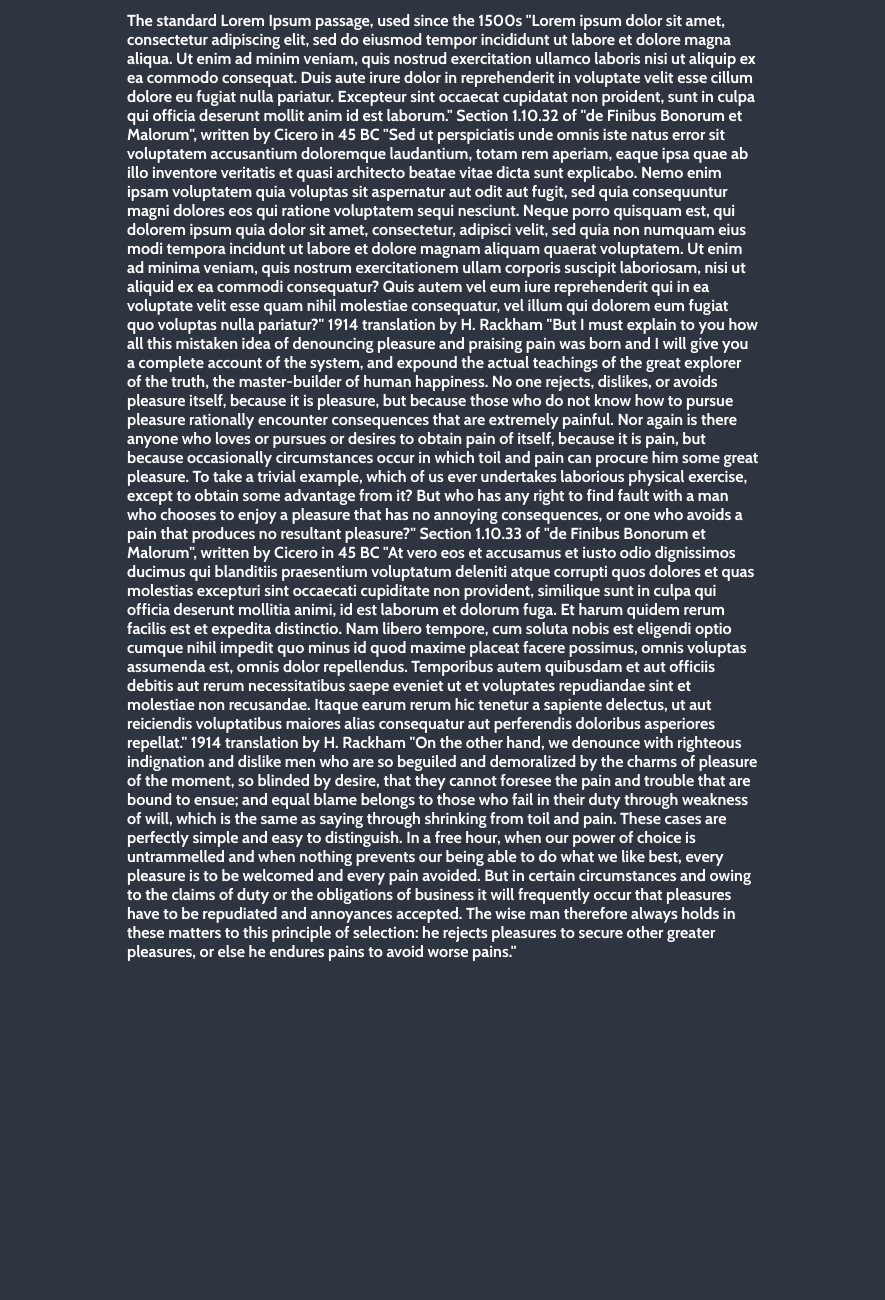
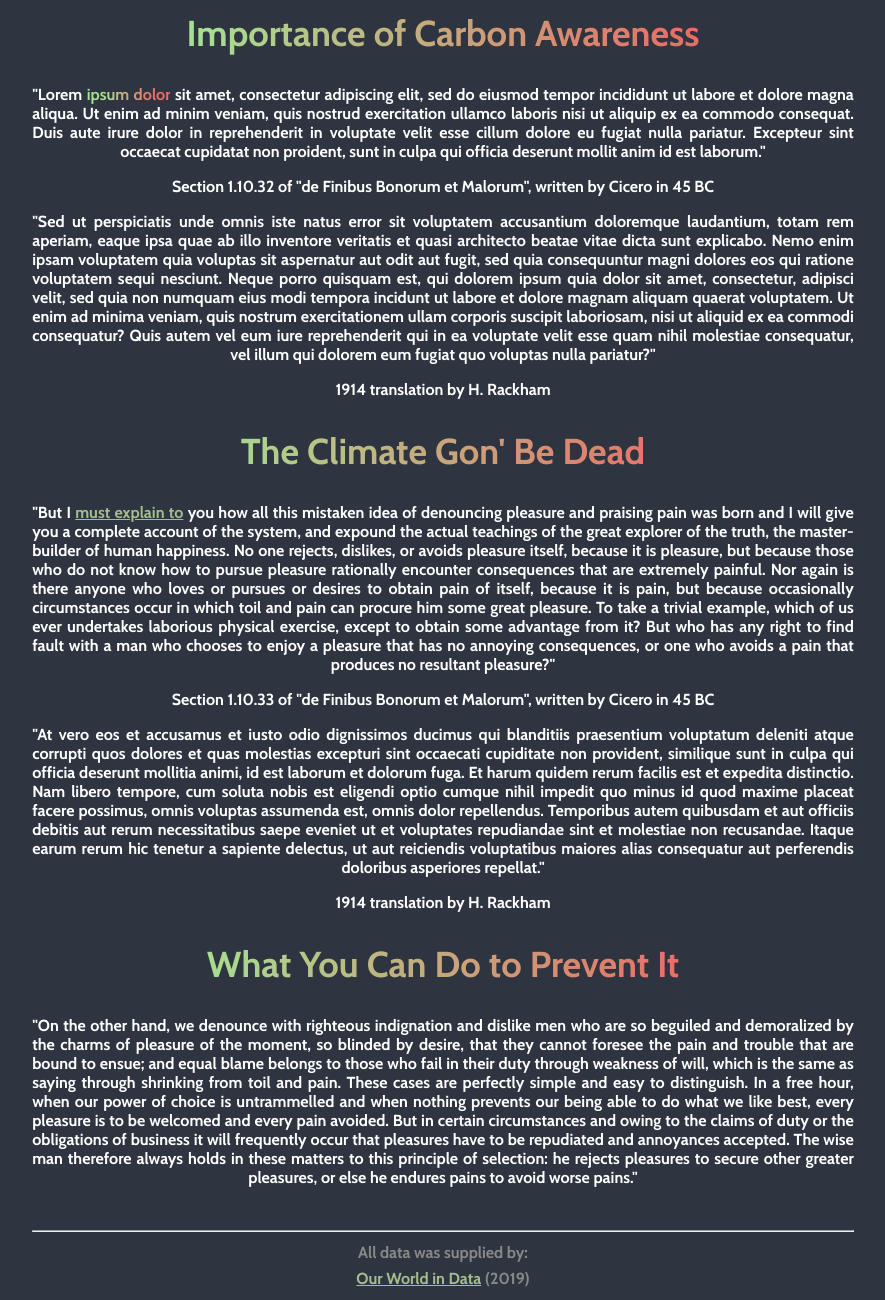
Before and after one commit to benstigsen/DDU-Global-Emissions, a plain HTML site: page index.html in a window 1280 px wide. Shown: the part 111-1411 px from the top of the page, without its empty margins (197-1082 px from the left). Before the commit the page ends 1088 px from the top, so only its background shows below. Drawn offline with nearby package versions, Linux system fonts and the light colour scheme; some packages are replaced by stand-ins of ours; a script that the page names is missing.

Commit message:
Changed styling

```diff
--- a/assets/css/map.css
+++ b/assets/css/map.css
@@ -1,4 +1,6 @@
 /*! svgMap | https://github.com/StephanWagner/svgMap | MIT License | Copyright Stephan Wagner | https://stephanwagner.me */
+@import url('https://fonts.googleapis.com/css2?family=Cabin:wght@700&display=swap');
+
 .svgMap-map-wrapper {
   position: relative;
   width: 100%;
@@ -131,16 +133,23 @@
 }
 
 .svgMap-tooltip {
+  font-family: 'Cabin', sans-serif;
   box-shadow: 0 0 3px rgba(0, 0, 0, 0.2);
   position: absolute;
   z-index: 2;
   border-radius: 2px;
-  background: #fff;
+  //background: #fff;
+  background: #3b4252;
+  color: #ffffff;
   transform: translate(-50%, -100%);
-  border-bottom: 1px solid #000;
+  //border: 1px solid #000;
+  -moz-box-shadow:    inset 0 0 2px #000000;
+  -webkit-box-shadow: inset 0 0 2px #000000;
+  box-shadow:         inset 0 0 2px #000000;
   display: none;
   pointer-events: none;
   min-width: 60px;
+  border-radius: 25px;
 }
 
 .svgMap-tooltip.svgMap-tooltip-flipped {
@@ -191,7 +200,7 @@
   white-space: nowrap;
   text-align: center;
   font-size: 14px;
-  color: #777;
+  color: #777777;
   margin: -5px 0 0;
 }
 
@@ -207,7 +216,8 @@
 }
 
 .svgMap-tooltip .svgMap-tooltip-content table td span {
-  color: #111;
+  //color: #111;
+  color: #ffffff;
 }
 
 .svgMap-tooltip .svgMap-tooltip-content table td:first-child {
--- a/assets/css/style.css
+++ b/assets/css/style.css
@@ -15,16 +15,54 @@ body {
 }
 
 #description {
+  /*
+  text-align: center;
+  */
+  text-align: justify;
+  text-align-last: center;
   font-family: 'Cabin', sans-serif;
   color: #ffffff;
-  width: 50%;
+  width: 65%;
   margin-left: auto;
   margin-right: auto;
 }
 
+#description a {
+  color: #a3be8c;
+}
+
+#description b {
+  background:linear-gradient(0deg,#a5e091 20%,#e96d65 80%);
+  background:-webkit-linear-gradient(0deg,#a5e091 20%,#e96d65 80%);
+  -webkit-background-clip: text;
+  -webkit-text-fill-color: transparent;
+}
+
+h2 {
+  font-size: 36px;
+  background:linear-gradient(0deg,#a5e091 20%,#e96d65 80%);
+  background:-webkit-linear-gradient(0deg,#a5e091 20%,#e96d65 80%);
+  -webkit-background-clip: text;
+  -webkit-text-fill-color: transparent;
+}
+
+footer {
+  font-family: 'Cabin', sans-serif;
+  text-align: center;
+  color: #888888;
+}
+
+footer p {
+  line-height: 10px
+}
+
+footer a {
+  color: #a3be8c;
+}
+
 #svgMap {
   border-radius: 100px;
-  width: 50%;
+  width: 65%;
   margin-left: auto;
   margin-right: auto;
 }
--- a/index.html
+++ b/index.html
@@ -10,25 +10,32 @@
     <h1 id="title">GLOBAL CARBON EMISSIONS</h1>
     <div id="svgMap"></div>
 
-    <main>
-<p id="description">
-The standard Lorem Ipsum passage, used since the 1500s
+    <main id="description">
+      <h2>Importance of Carbon Awareness</h2>
 
-"Lorem ipsum dolor sit amet, consectetur adipiscing elit, sed do eiusmod tempor incididunt ut labore et dolore magna aliqua. Ut enim ad minim veniam, quis nostrud exercitation ullamco laboris nisi ut aliquip ex ea commodo consequat. Duis aute irure dolor in reprehenderit in voluptate velit esse cillum dolore eu fugiat nulla pariatur. Excepteur sint occaecat cupidatat non proident, sunt in culpa qui officia deserunt mollit anim id est laborum."
-Section 1.10.32 of "de Finibus Bonorum et Malorum", written by Cicero in 45 BC
+      <p>"Lorem <b>ipsum dolor</b> sit amet, consectetur adipiscing elit, sed do eiusmod tempor incididunt ut labore et dolore magna aliqua. Ut enim ad minim veniam, quis nostrud exercitation ullamco laboris nisi ut aliquip ex ea commodo consequat. Duis aute irure dolor in reprehenderit in voluptate velit esse cillum dolore eu fugiat nulla pariatur. Excepteur sint occaecat cupidatat non proident, sunt in culpa qui officia deserunt mollit anim id est laborum."
+      <p>Section 1.10.32 of "de Finibus Bonorum et Malorum", written by Cicero in 45 BC</p>
 
-"Sed ut perspiciatis unde omnis iste natus error sit voluptatem accusantium doloremque laudantium, totam rem aperiam, eaque ipsa quae ab illo inventore veritatis et quasi architecto beatae vitae dicta sunt explicabo. Nemo enim ipsam voluptatem quia voluptas sit aspernatur aut odit aut fugit, sed quia consequuntur magni dolores eos qui ratione voluptatem sequi nesciunt. Neque porro quisquam est, qui dolorem ipsum quia dolor sit amet, consectetur, adipisci velit, sed quia non numquam eius modi tempora incidunt ut labore et dolore magnam aliquam quaerat voluptatem. Ut enim ad minima veniam, quis nostrum exercitationem ullam corporis suscipit laboriosam, nisi ut aliquid ex ea commodi consequatur? Quis autem vel eum iure reprehenderit qui in ea voluptate velit esse quam nihil molestiae consequatur, vel illum qui dolorem eum fugiat quo voluptas nulla pariatur?"
-1914 translation by H. Rackham
+      <p>"Sed ut perspiciatis unde omnis iste natus error sit voluptatem accusantium doloremque laudantium, totam rem aperiam, eaque ipsa quae ab illo inventore veritatis et quasi architecto beatae vitae dicta sunt explicabo. Nemo enim ipsam voluptatem quia voluptas sit aspernatur aut odit aut fugit, sed quia consequuntur magni dolores eos qui ratione voluptatem sequi nesciunt. Neque porro quisquam est, qui dolorem ipsum quia dolor sit amet, consectetur, adipisci velit, sed quia non numquam eius modi tempora incidunt ut labore et dolore magnam aliquam quaerat voluptatem. Ut enim ad minima veniam, quis nostrum exercitationem ullam corporis suscipit laboriosam, nisi ut aliquid ex ea commodi consequatur? Quis autem vel eum iure reprehenderit qui in ea voluptate velit esse quam nihil molestiae consequatur, vel illum qui dolorem eum fugiat quo voluptas nulla pariatur?"</p>
+      <p>1914 translation by H. Rackham</p>
 
-"But I must explain to you how all this mistaken idea of denouncing pleasure and praising pain was born and I will give you a complete account of the system, and expound the actual teachings of the great explorer of the truth, the master-builder of human happiness. No one rejects, dislikes, or avoids pleasure itself, because it is pleasure, but because those who do not know how to pursue pleasure rationally encounter consequences that are extremely painful. Nor again is there anyone who loves or pursues or desires to obtain pain of itself, because it is pain, but because occasionally circumstances occur in which toil and pain can procure him some great pleasure. To take a trivial example, which of us ever undertakes laborious physical exercise, except to obtain some advantage from it? But who has any right to find fault with a man who chooses to enjoy a pleasure that has no annoying consequences, or one who avoids a pain that produces no resultant pleasure?"
-Section 1.10.33 of "de Finibus Bonorum et Malorum", written by Cicero in 45 BC
+      <h2>The Climate Gon' Be Dead</h2>
+      <p>"But I <a href="test.com">must explain to</a> you how all this mistaken idea of denouncing pleasure and praising pain was born and I will give you a complete account of the system, and expound the actual teachings of the great explorer of the truth, the master-builder of human happiness. No one rejects, dislikes, or avoids pleasure itself, because it is pleasure, but because those who do not know how to pursue pleasure rationally encounter consequences that are extremely painful. Nor again is there anyone who loves or pursues or desires to obtain pain of itself, because it is pain, but because occasionally circumstances occur in which toil and pain can procure him some great pleasure. To take a trivial example, which of us ever undertakes laborious physical exercise, except to obtain some advantage from it? But who has any right to find fault with a man who chooses to enjoy a pleasure that has no annoying consequences, or one who avoids a pain that produces no resultant pleasure?"</p>
+      <p>Section 1.10.33 of "de Finibus Bonorum et Malorum", written by Cicero in 45 BC</p>
 
-"At vero eos et accusamus et iusto odio dignissimos ducimus qui blanditiis praesentium voluptatum deleniti atque corrupti quos dolores et quas molestias excepturi sint occaecati cupiditate non provident, similique sunt in culpa qui officia deserunt mollitia animi, id est laborum et dolorum fuga. Et harum quidem rerum facilis est et expedita distinctio. Nam libero tempore, cum soluta nobis est eligendi optio cumque nihil impedit quo minus id quod maxime placeat facere possimus, omnis voluptas assumenda est, omnis dolor repellendus. Temporibus autem quibusdam et aut officiis debitis aut rerum necessitatibus saepe eveniet ut et voluptates repudiandae sint et molestiae non recusandae. Itaque earum rerum hic tenetur a sapiente delectus, ut aut reiciendis voluptatibus maiores alias consequatur aut perferendis doloribus asperiores repellat."
-1914 translation by H. Rackham
+      <p>"At vero eos et accusamus et iusto odio dignissimos ducimus qui blanditiis praesentium voluptatum deleniti atque corrupti quos dolores et quas molestias excepturi sint occaecati cupiditate non provident, similique sunt in culpa qui officia deserunt mollitia animi, id est laborum et dolorum fuga. Et harum quidem rerum facilis est et expedita distinctio. Nam libero tempore, cum soluta nobis est eligendi optio cumque nihil impedit quo minus id quod maxime placeat facere possimus, omnis voluptas assumenda est, omnis dolor repellendus. Temporibus autem quibusdam et aut officiis debitis aut rerum necessitatibus saepe eveniet ut et voluptates repudiandae sint et molestiae non recusandae. Itaque earum rerum hic tenetur a sapiente delectus, ut aut reiciendis voluptatibus maiores alias consequatur aut perferendis doloribus asperiores repellat."</p>
+      <p>1914 translation by H. Rackham</p>
 
-"On the other hand, we denounce with righteous indignation and dislike men who are so beguiled and demoralized by the charms of pleasure of the moment, so blinded by desire, that they cannot foresee the pain and trouble that are bound to ensue; and equal blame belongs to those who fail in their duty through weakness of will, which is the same as saying through shrinking from toil and pain. These cases are perfectly simple and easy to distinguish. In a free hour, when our power of choice is untrammelled and when nothing prevents our being able to do what we like best, every pleasure is to be welcomed and every pain avoided. But in certain circumstances and owing to the claims of duty or the obligations of business it will frequently occur that pleasures have to be repudiated and annoyances accepted. The wise man therefore always holds in these matters to this principle of selection: he rejects pleasures to secure other greater pleasures, or else he endures pains to avoid worse pains."
-</p>
+      <h2>What You Can Do to Prevent It</h2>
+      <p>"On the other hand, we denounce with righteous indignation and dislike men who are so beguiled and demoralized by the charms of pleasure of the moment, so blinded by desire, that they cannot foresee the pain and trouble that are bound to ensue; and equal blame belongs to those who fail in their duty through weakness of will, which is the same as saying through shrinking from toil and pain. These cases are perfectly simple and easy to distinguish. In a free hour, when our power of choice is untrammelled and when nothing prevents our being able to do what we like best, every pleasure is to be welcomed and every pain avoided. But in certain circumstances and owing to the claims of duty or the obligations of business it will frequently occur that pleasures have to be repudiated and annoyances accepted. The wise man therefore always holds in these matters to this principle of selection: he rejects pleasures to secure other greater pleasures, or else he endures pains to avoid worse pains."</p>
+
+      <br>
+      <hr>
     </main>
+    <footer>
+      <p>All data was supplied by:</p>
+      <p><a href="https://ourworldindata.org/co2-emissions#annual-co2-emissions" target="_blank">Our World in Data</a> (2019)</p>
+    </footer>
 
     <!-- Scripts -->
     <script src="https://cdn.jsdelivr.net/npm/svg-pan-zoom@3.6.1/dist/svg-pan-zoom.min.js"></script>
```
